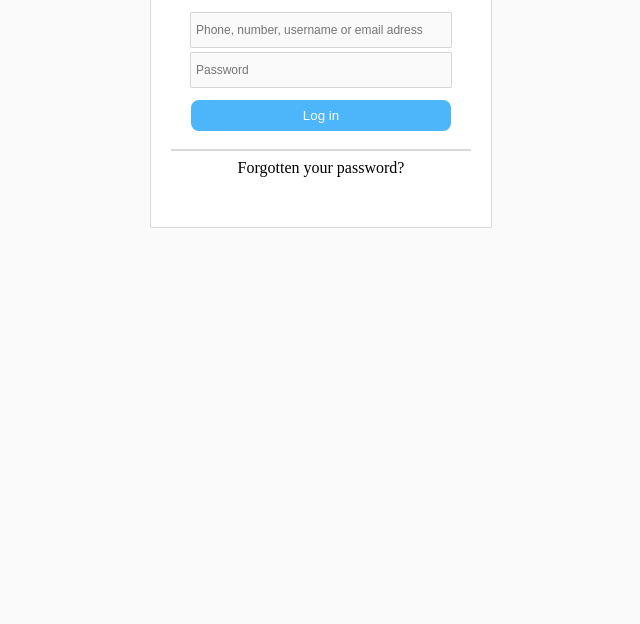
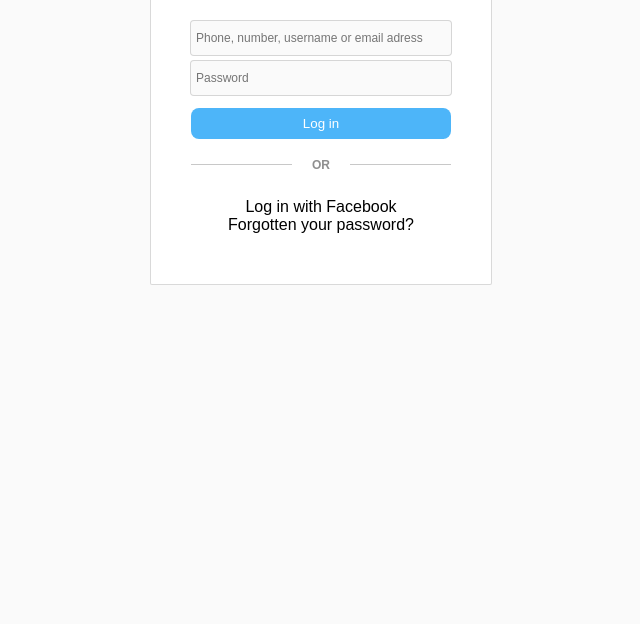
Before and after one commit to Karolinaa12/Instagram-login, a plain HTML site: page index.html in a window 1280 px wide. Shown: the part 176-800 px from the top of the page, without its empty margins (319-959 px from the left). Drawn offline with Linux system fonts and the light colour scheme.

Commit message:
hr styling

```diff
--- a/index.html
+++ b/index.html
@@ -23,6 +23,7 @@
         </div>
         <button>Log in</button>
         <hr />
+        <div>Log in with Facebook</div>
         <div>Forgotten your password?</div>
       </form>
     </div>
--- a/styles.css
+++ b/styles.css
@@ -1,7 +1,8 @@
 body {
-  display: block;
+  display: flex;
   text-align: center;
   background-color: #fafafa;
+  font-family: Arial, Helvetica, sans-serif;
 }
 
 img {
@@ -15,7 +16,7 @@ input {
   padding: 10px 5px;
   font-size: 12px;
   border: solid 0.5px rgba(128, 128, 128, 0.3);
-  border-radius: 2px;
+  border-radius: 4px;
   background-color: #fafafa;
 }
 
@@ -30,7 +31,23 @@ button {
 }
 
 hr {
-  border: solid 0.1px rgba(128, 128, 128, 0.3);
+  border: none;
+  border-top: 1px solid #c8c8c8;
+  overflow: visible;
+  text-align: center;
+  width: 260px;
+  margin: 15px auto;
+}
+
+hr:after {
+  background: #fff;
+  content: "OR";
+  padding: 0 20px;
+  position: relative;
+  top: -10px;
+  font-size: 12px;
+  font-weight: 700;
+  color: #8f8f8f;
 }
 
 .login-container {
```
